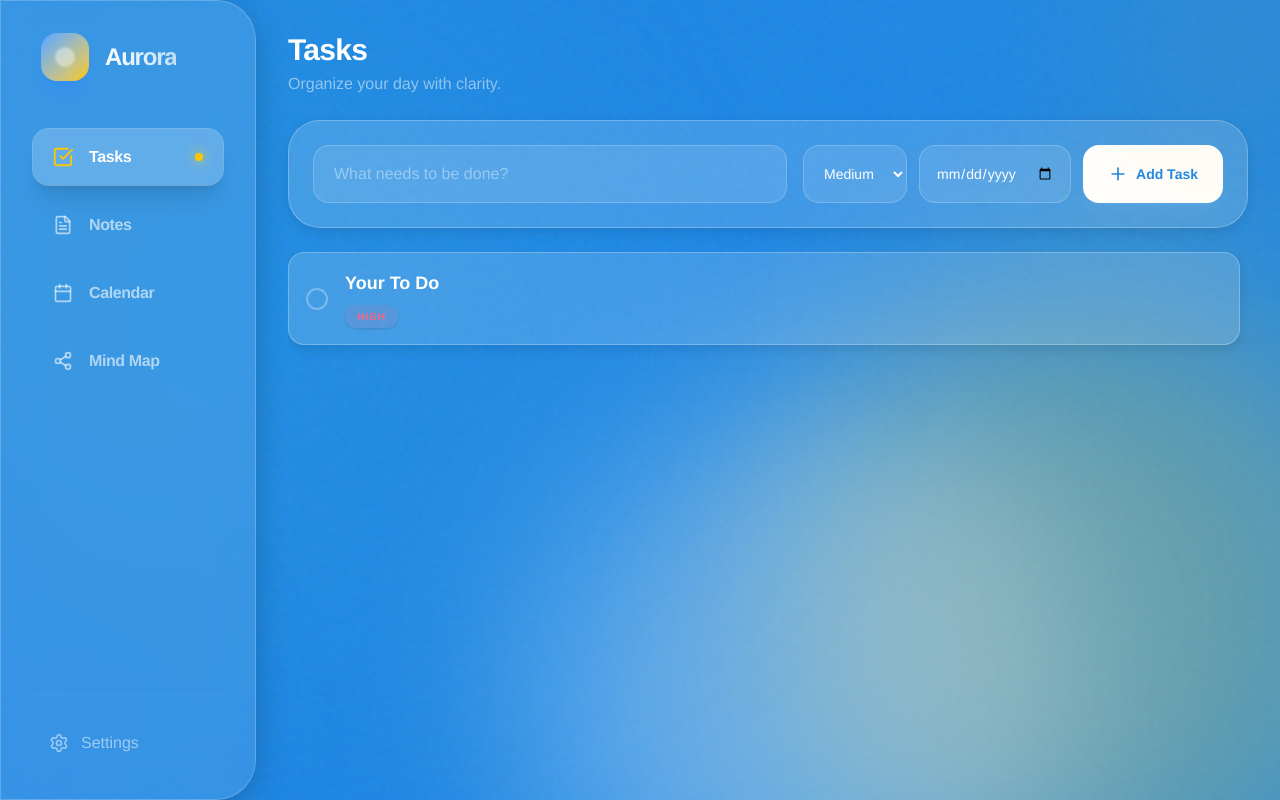
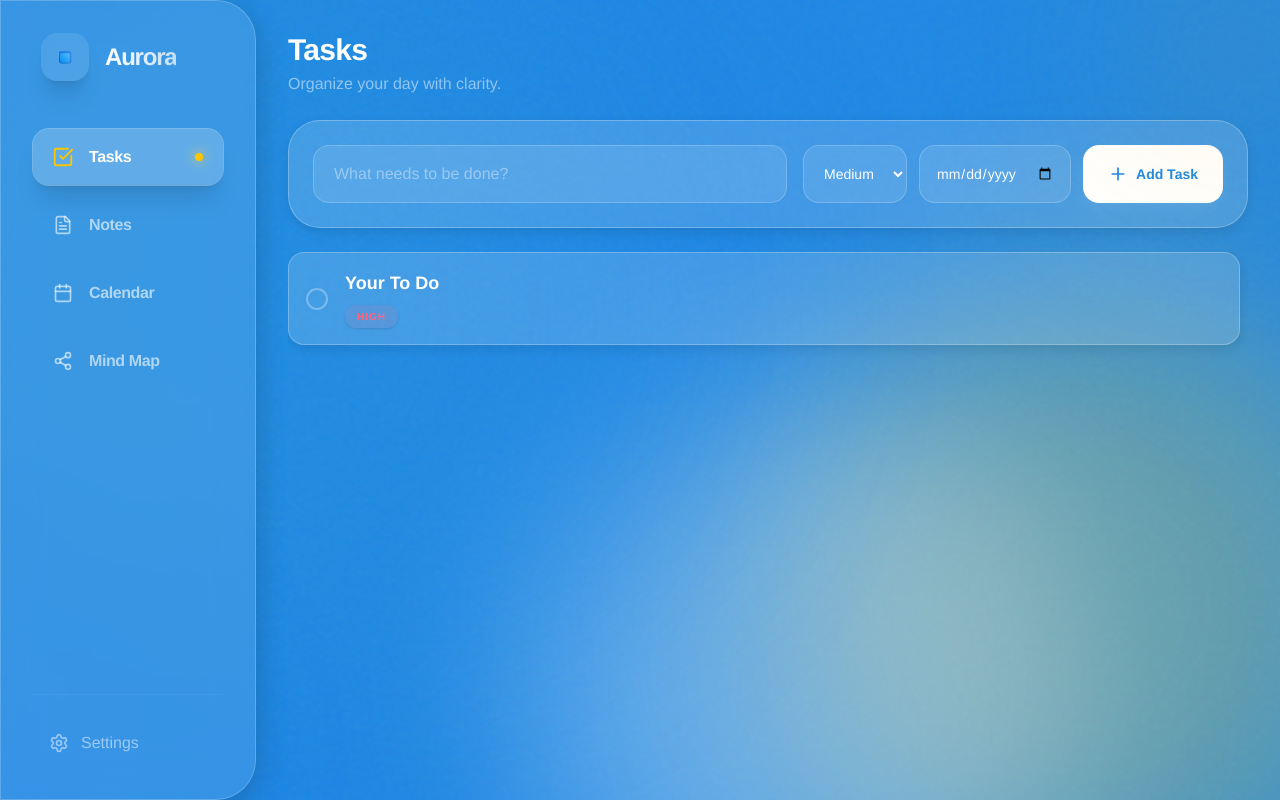
Before and after one commit to ngocphung1802003/My-to-do-list, a React (Vite) app: page / in a window 1280 px wide. Built offline with nearby package versions, Linux system fonts and the light colour scheme.

Commit message:
UI Upgrade: Add Crystal Logo and Uiverse Button animations

```diff
--- a/src/components/Sidebar.tsx
+++ b/src/components/Sidebar.tsx
@@ -18,9 +18,31 @@ export const Sidebar = ({ currentView, onViewChange }: SidebarProps) => {
 
   return (
     <aside className="w-64 h-full glass-panel border-r-0 rounded-r-[40px] flex flex-col p-8 z-10 shadow-2xl">
+      <style>{`
+        .crystal-container { display: flex; align-items: center; justify-content: center; width: 48px; height: 48px; }
+        .crystal-loader { position: relative; width: 40px; height: 40px; perspective: 200px; }
+        .crystal { position: absolute; top: 50%; left: 50%; width: 12px; height: 12px; opacity: 0; transform-origin: bottom center;
+          transform: translate(-50%, -50%) rotateX(45deg); animation: crystal-spin 4s linear infinite, crystal-emerge 2s ease-in-out infinite alternate, crystal-fadeIn 0.3s ease-out forwards;
+          border-radius: 2px; visibility: hidden; }
+        @keyframes crystal-spin { from { transform: translate(-50%, -50%) rotateX(45deg) rotateZ(0deg); }
+          to { transform: translate(-50%, -50%) rotateX(45deg) rotateZ(360deg); } }
+        @keyframes crystal-emerge { 0%, 100% { transform: translate(-50%, -50%) scale(0.5); opacity: 0; } 50% { transform: translate(-50%, -50%) scale(1); opacity: 1; } }
+        @keyframes crystal-fadeIn { to { visibility: visible; opacity: 0.8; } }
+        .crystal:nth-child(1) { background: linear-gradient(45deg, #003366, #336699); animation-delay: 0s; }
+        .crystal:nth-child(2) { background: linear-gradient(45deg, #003399, #3366cc); animation-delay: 0.3s; }
+        .crystal:nth-child(3) { background: linear-gradient(45deg, #0066cc, #3399ff); animation-delay: 0.6s; }
+        .crystal:nth-child(4) { background: linear-gradient(45deg, #0099ff, #66ccff); animation-delay: 0.9s; }
+      `}</style>
+
       <div className="flex items-center gap-4 mb-12 px-2">
-        <div className="w-12 h-12 rounded-2xl bg-gradient-to-br from-blue-400 to-yellow-400 flex items-center justify-center shadow-xl shadow-blue-500/30">
-          <div className="w-5 h-5 rounded-full bg-white/40 blur-[1px]" />
+        {/* NEW LOGO LOADER */}
+        <div className="crystal-container bg-white/10 rounded-2xl shadow-xl">
+          <div className="crystal-loader">
+            <div className="crystal"></div>
+            <div className="crystal"></div>
+            <div className="crystal"></div>
+            <div className="crystal"></div>
+          </div>
         </div>
         <h1 className="text-2xl font-black tracking-tighter bg-clip-text text-transparent bg-gradient-to-r from-white to-white/70">Aurora</h1>
       </div>
```
